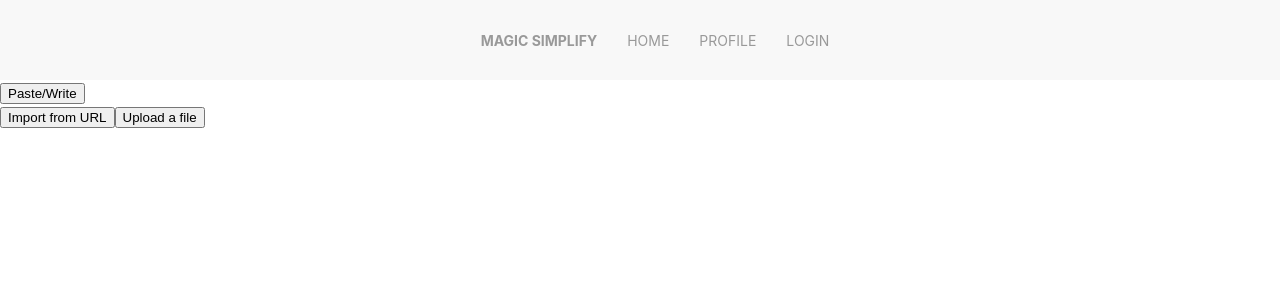
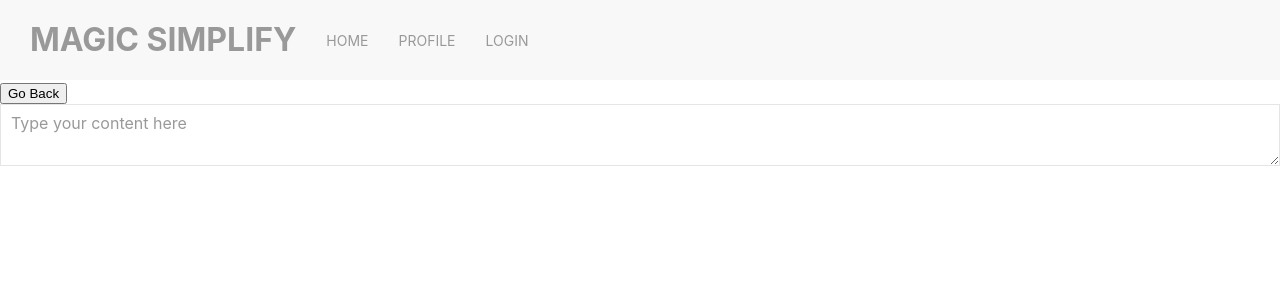
Before and after one commit to Lame-Ass-Koreans/SimplyRead, a React (Create React App) app: page / in a window 1280 px wide. Both pictures are taken after a click on the button "Paste/Write". Shown: the top 300 px of the page. Built offline with nearby package versions, Linux system fonts and the light colour scheme.

Commit message:
Init page setup

```diff
--- a/src/MainPage/MainPage.tsx
+++ b/src/MainPage/MainPage.tsx
@@ -13,6 +13,8 @@ export const MainPage = () => {
     const IS_LAST_SMALLER_THEN_PREV = true;
     const elIDs : Array<string> = []
 
+    const [mode, setMode] = useState("");
+
     useEffect(() => {
         rightSideMenuHook(IS_LAST_SMALLER_THEN_PREV, elIDs, 80)
     })
@@ -25,40 +27,72 @@ export const MainPage = () => {
     }
 
     const stickyLinks : JSX.Element[] = [
-        <li><a style={{fontWeight: "bold"}}>Magic Simplify</a></li>,
+        <li><a style={{fontWeight: "bold", fontSize:"32px"}}>Magic Simplify</a></li>,
         <li><a>Home</a></li>,
         <li><a>Profile</a></li>,
         <li><a>Login</a></li>
-
-
-
     ];
-
-
-    const names = {
-
-    }
 
     return (
         <div>
             <div>
                 <StickyNav toggleRSM={false} links={stickyLinks}/>
             </div>
-            <div style={{margin: "auto"}}>
-                <div>
-                    <button>
+            {mode === "" && <div style={{display: "flex"}}>
+                <div style={{margin:"auto"}}>
+                    <button onClick={() => {
+                        setMode("WRITE")
+                    }}>
                         Paste/Write
                     </button>
                 </div>
-
-                <button>
-                    Import from URL
-                </button>
-                <button>
-                    Upload a file
-                </button>
-            </div>
-
+                <div style={{margin:"auto"}}>
+                    <button onClick={() => {
+                        setMode("URL")
+                    }}>
+                        Import from URL
+                    </button>
+                </div>
+                <div style={{margin:"auto"}}>
+                    <button onClick={() => {
+                        setMode("UPLOAD")
+                    }}>
+                        Upload a file
+                    </button>
+                </div>
+            </div>}
+            {mode !== "" &&
+                <div style={{margin:"auto"}}>
+                    <button onClick={() => {
+                        setMode("")
+                    }}>
+                        Go Back
+                    </button>
+                </div>
+            }
+            {mode === "WRITE" &&
+                <form>
+                    <textarea className="uk-textarea" placeholder="Type your content here"></textarea>
+                </form>
+            }
+            {mode === "URL" &&
+                <form>
+                     <div className="uk-margin">
+                        <input className="uk-input" type="text" placeholder="Type your url here"/>
+                    </div>
+                </form>
+            }
+            {mode === "UPLOAD" &&
+                <form>
+                    <div className="js-upload uk-placeholder uk-text-center">
+                        <span uk-icon="icon: cloud-upload"></span>
+                        <span className="uk-text-middle">Attach binaries by dropping them here or selecting one</span>
+                        <div uk-form-custom>
+                            <input type="file" multiple/>
+                        </div>
+                    </div>
+                </form>
+            }
 
 
         </div>
--- /dev/null
+++ b/src/MainPage/WriteBox.tsx
@@ -0,0 +1,5 @@
+import React, { useEffect, useState } from 'react';
+
+export const WriteBox = () => {
+
+}
--- a/src/Navigation/stickyNav.tsx
+++ b/src/Navigation/stickyNav.tsx
@@ -14,7 +14,7 @@ export const StickyNav = (props : StickyNavProps) => {
         <div uk-sticky="sel-target: .uk-navbar-container; cls-active: uk-navbar-sticky;">
             <nav className="uk-navbar-container" data-uk-navbar>
 
-                    <div className="uk-navbar-center">
+                    <div className="uk-navbar-left">
 
                         <ul className="uk-navbar-nav">
 
```
